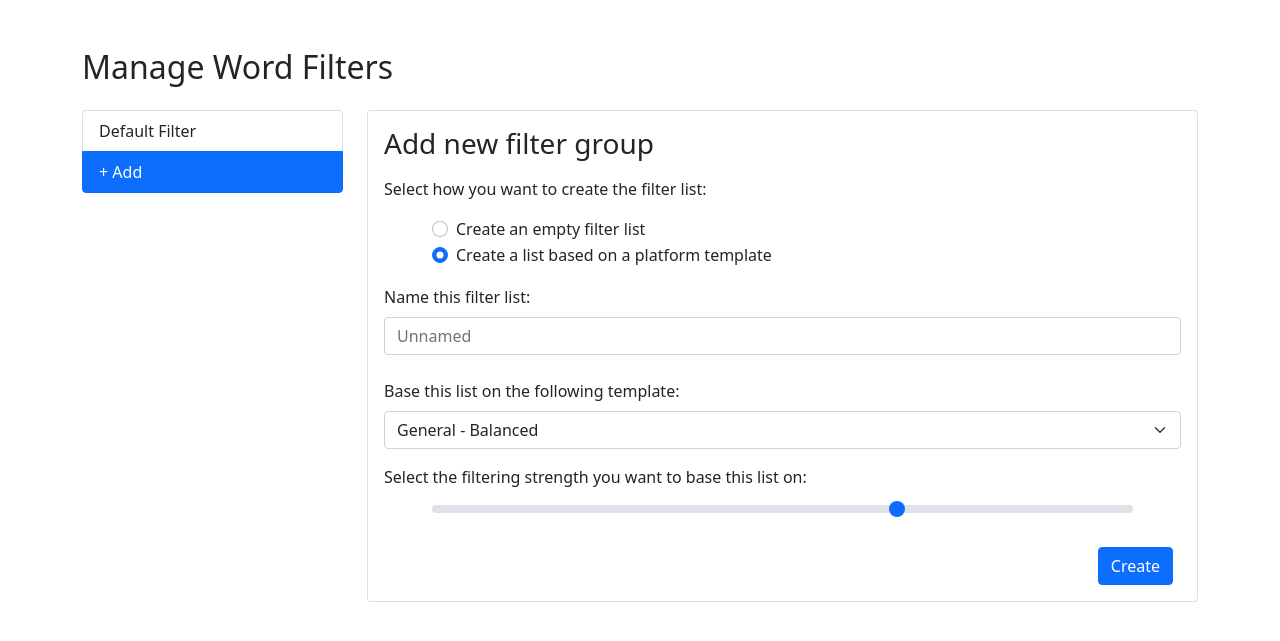
After one commit to Social-Futures-Lab/FilterBuddy, a Django app: page /create_word_filter in a window 1280 px wide. The commit adds this page. Shown: the top 641 px of the page. Run offline with Django 3.2, Linux system fonts and the light colour scheme.

Commit message:
Started creating word filters

```diff
--- /dev/null
+++ b/youtube/templates/youtube/create_word_filter.html
@@ -0,0 +1,80 @@
+<!doctype html>
+<html lang="en">
+  <head>
+    <meta charset="utf-8" />
+    <meta name="viewport" content="width=device-width, initial-scale=1" />
+    <title>UI Primitives Mockup</title>
+    <link href="https://cdn.jsdelivr.net/npm/bootstrap@5.0.1/dist/css/bootstrap.min.css" rel="stylesheet" crossorigin="anonymous">
+  </head>
+  <body>
+    <div class="container">
+      <div class="row">
+        <div class="col">
+          <h2 class="mt-5">Manage Word Filters</h2>
+        </div>
+      </div>
+      <div class="row mt-3">
+        <div class="col-md-3">
+          <div class="list-group">
+            <a href="#" class="list-group-item list-group-item-action">Default Filter</a>
+            <a href="#" class="list-group-item list-group-item-action active" aria-current="true">
+              + Add
+            </a>
+          </div>
+        </div>
+        <div class="col-md-9">
+          <div class="card">
+            <div class="card-body">
+              <h3>Add new filter group</h3>
+              <div id="sel-mode" class="py-2">
+                <p>Select how you want to create the filter list:</p>
+                <div class="px-5">
+                  <div class="form-check">
+                    <input class="form-check-input" type="radio" name="wizMode" id="wizModeEmpty">
+                    <label class="form-check-label" for="flexRadioDefault1">
+                      Create an empty filter list
+                    </label>
+                  </div>
+                  <div class="form-check">
+                    <input class="form-check-input" type="radio" name="wizMode" id="wizModePreset" checked>
+                    <label class="form-check-label" for="flexRadioDefault2">
+                      Create a list based on a platform template
+                    </label>
+                  </div>
+                </div>
+              </div>
+              <div id="sec-name" class="mt-1 py-1">
+                <div class="mb-3">
+                  <label for="listName" class="form-label">Name this filter list:</label>
+                  <input type="text" class="form-control" id="listName" placeholder="Unnamed">
+                </div>
+              </div>
+              <div id="sec-template" class="py-1">
+                <div class="mb-3">
+                  <label for="templateName" class="form-label">Base this list on the following template:</label>
+                  <select name="templateName" class="form-select" aria-label="Default select example">
+                    <option value="general" selected>General - Balanced</option>
+                    <option value="aggression">Aggression / Threat</option>
+                    <option value="obscene">Obscene</option>
+                    <option value="racism">Identity Hate - Racism</option>
+                    <option value="">Identity Hate - LGBTQ+</option>
+                    <option value="1">Identity Hate - Misogyny</option>
+                  </select>
+                </div>
+                <div class="mb-3">
+                  <label for="strength" class="form-label">Select the filtering strength you want to base  this list on:</label>
+                  <div class="px-5">
+                    <input type="range" class="form-range" min="1" max="4" step="1" id="strength">
+                  </div>
+                </div>
+              </div>
+              <div class="d-grid gap-2 d-md-flex justify-content-md-end">
+                <button class="btn btn-primary me-md-2" type="button">Create</button>
+              </div>
+            </div>
+          </div>
+        </div>
+      </div>
+    </div>
+  </body>
+</html>
--- a/youtube/templates/youtube/home.html
+++ b/youtube/templates/youtube/home.html
@@ -27,6 +27,8 @@
               <td>Get all the videos posted on your channel.</td></tr>
           <tr><td><a href="/get_comments">Get all comments</a></td>
               <td>Get all the comments posted on your channel.</td></tr>
+          <tr><td><a href="/create_word_filter">Create a Word Filter</a></td>
+              <td>Design a new word filter for your channel.</td></tr>
 </table>
 
 </body>
--- a/youtube/urls.py
+++ b/youtube/urls.py
@@ -16,6 +16,7 @@ urlpatterns = [
     path('get_comments', views.get_comments, name='get_comments'),
     path('get_videos', views.get_videos, name='get_videos'),
     path('get_video_comments/<str:video_id>', views.get_video_comments, name='get_video_comments'),
+    path('create_word_filter', views.create_word_filter, name='create_word_filter'),
 ]
 
 if settings.DEBUG:
--- a/youtube/views.py
+++ b/youtube/views.py
@@ -314,6 +314,9 @@ def credentials_to_dict(credentials):
           'client_secret': credentials.client_secret,
           'scopes': credentials.scopes}
 
+def create_word_filter(request):
+    return render(request, "youtube/create_word_filter.html")
+
 
 def search_reg_exp(reg_exp, comments, highlight_words=False):
     def highlight(match):
```
